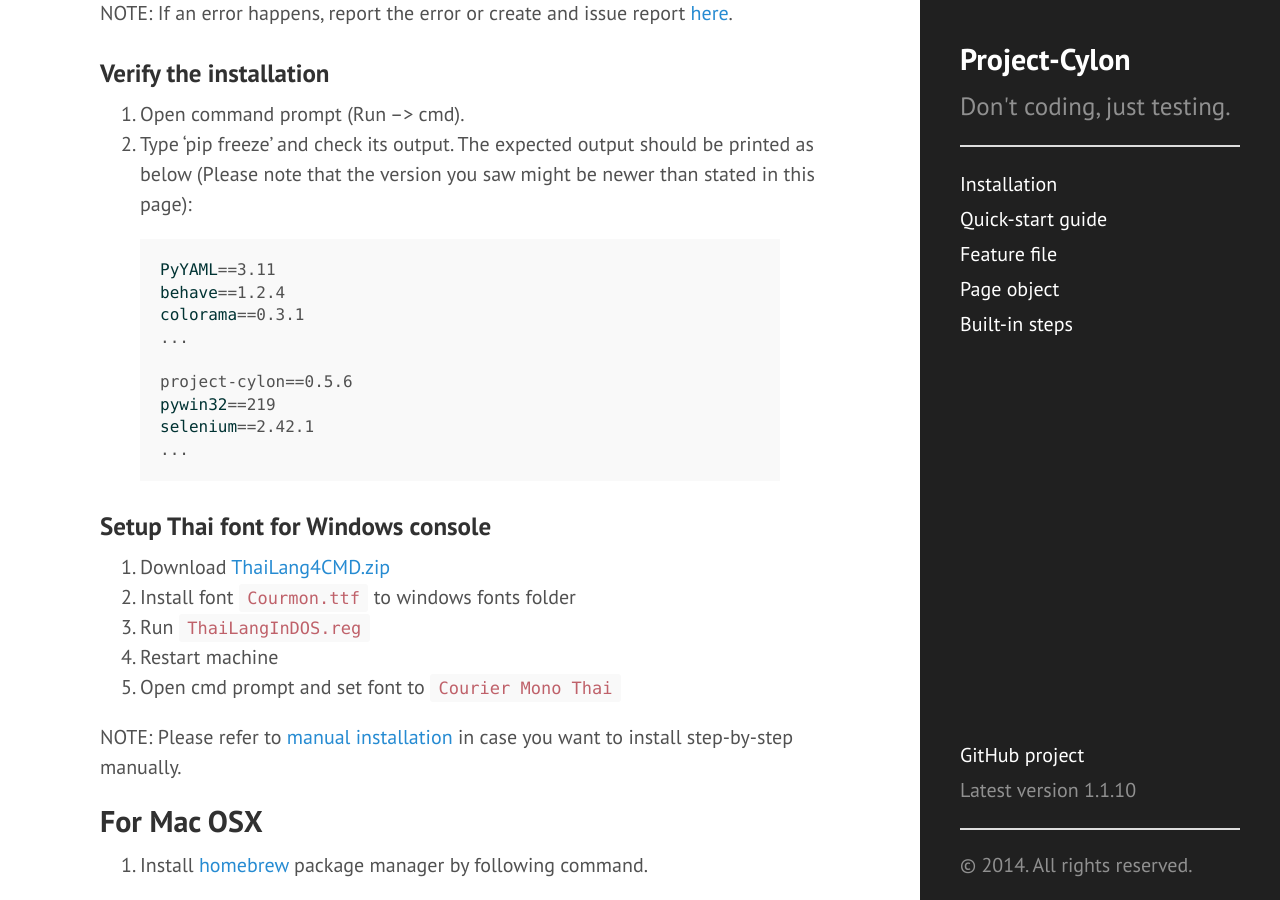
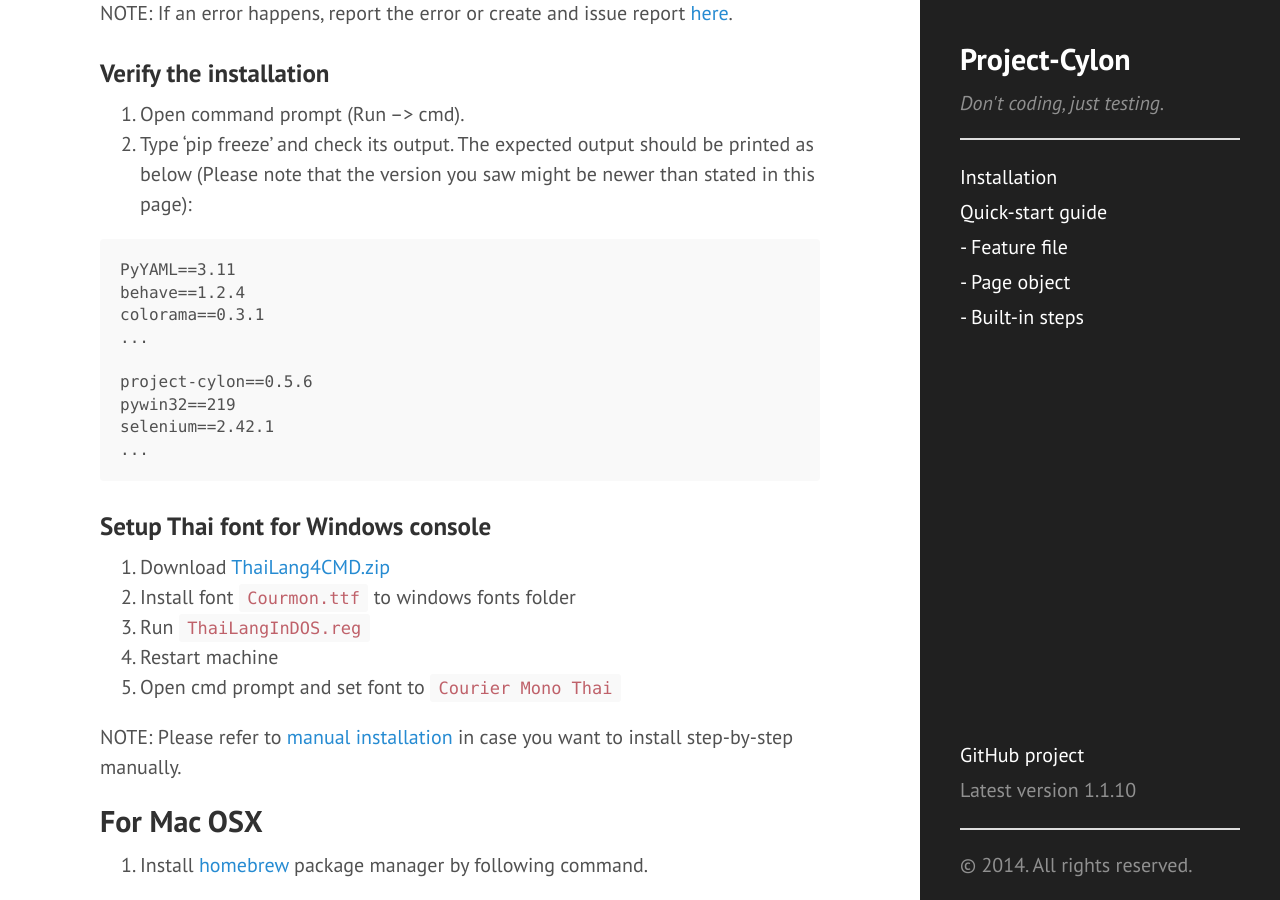
Before and after one commit to peerapats/project-cylon, a Jekyll site: the page built from document/installation.md, in a window 1280 px wide and 900 px high, scrolled down 693 px. Built offline with Jekyll 4.4.1, drawn with Linux system fonts in a browser that asks for light colours; Markdown is read by kramdown in place of the engine named in the settings.

````diff
--- a/_config.yml
+++ b/_config.yml
@@ -1,5 +1,5 @@
 # Build settings
-markdown: kramdown
+markdown: redcarpet
 
 # Site settings
 title: Project-Cylon
--- a/_includes/sidebar.html
+++ b/_includes/sidebar.html
@@ -6,16 +6,17 @@
           {{ site.title }}
         </a>
         </h2>
-        <p class="lead">{{ site.description }}</p>
+        <em>{{ site.description }}</em>
+        <!--<p class="lead">{{ site.description }}</p>-->
     </div>
     <hr/>
     <nav class="sidebar-nav">
         <!--<a class="sidebar-nav-item{% if page.url == site.baseurl %} active{% endif %}" href="{{ site.baseurl }}">Home</a>-->
         <a class="sidebar-nav-item" href="{{ site.baseurl }}/document/installation.html">Installation</a>
         <a class="sidebar-nav-item" href="{{ site.baseurl }}">Quick-start guide</a>
-        <a class="sidebar-nav-item" href="{{ site.baseurl }}/document/feature-file.html">Feature file</a>
-        <a class="sidebar-nav-item" href="{{ site.baseurl }}/document/page-object.html">Page object</a>
-        <a class="sidebar-nav-item" href="{{ site.baseurl }}/document/built-in-steps.html">Built-in steps</a>
+        <a class="sidebar-nav-item" href="{{ site.baseurl }}/document/feature-file.html">- Feature file</a>
+        <a class="sidebar-nav-item" href="{{ site.baseurl }}/document/page-object.html">- Page object</a>
+        <a class="sidebar-nav-item" href="{{ site.baseurl }}/document/built-in-steps.html">- Built-in steps</a>
 
         <!--{% comment %}
         The code below dynamically generates a sidebar nav of pages with
--- a/document/installation.md
+++ b/document/installation.md
@@ -16,8 +16,9 @@ Please follow installation guide below to setup project-cylon on your system.
 3. Run the file __cylon_install_v0.1.bat__. (If your Windows setting not set to show file type, you will not see __.bat__ so only __cylon_install_v0.1__ will be your target file)
 4. Follow the on screen instructions (This will involve many clicks but do not have to type anything). Until the command prompt display:
 
-    <pre>
-===>Finished project-cylon installation ...</pre>
+    ```
+    ===>Finished project-cylon installation ...
+    ```
 
 5. Press __Enter__ to close the command prompt window.
 
@@ -30,7 +31,7 @@ NOTE: If an error happens, report the error or create and issue report
 1. Open command prompt (Run --> cmd).
 2. Type 'pip freeze' and check its output. The expected output should be printed as below (Please note that the version you saw might be newer than stated in this page):
 
-{% highlight bash %}
+```
 PyYAML==3.11
 behave==1.2.4
 colorama==0.3.1
@@ -40,7 +41,7 @@ project-cylon==0.5.6
 pywin32==219
 selenium==2.42.1
 ...
-{% endhighlight %}
+```
 
 
 ### Setup Thai font for Windows console
@@ -60,48 +61,56 @@ in case you want to install step-by-step manually.
 
 1. Install [homebrew](http://brew.sh/) package manager by following command.
 
-    <pre>
-$ ruby -e "$(curl -fsSL https://raw.github.com/Homebrew/homebrew/go/install)"</pre>
+    ```
+    $ ruby -e "$(curl -fsSL https://raw.github.com/Homebrew/homebrew/go/install)"
+    ```
 
 2. After installation completed run following commands to check system and update homebrew.
 
-    <pre>
-$ brew doctor
-$ brew update</pre>
+    ```
+    $ brew doctor
+    $ brew update
+    ```
 
 3. Install python (and pip) on your machine.
 
-    <pre>
-$ brew install python</pre>
+    ```
+    $ brew install python
+    ```
 
 4. Install other require packages.
 
-    <pre>
-$ pip install pyyaml
-$ pip install behave
-$ pip install selenium</pre>
+    ```
+    $ pip install pyyaml
+    $ pip install behave
+    $ pip install selenium
+    ```
 
 5. Install project-cylon package.
 
-    <pre>
-$ pip install project-cylon</pre>
+    ```
+    $ pip install project-cylon
+    ```
 
 
 ## For Linux (test on Ubuntu)
 
 1. Almost linux are bundle with python and easy_install, firstly you need to install pip.
 
-    <pre>
-$ sudo easy_install pip</pre>
+    ```
+    $ sudo easy_install pip
+    ```
 
 2. Then install required packages by following command.
 
-    <pre>
-$ sudo pip install pyyaml
-$ sudo pip install behave
-$ sudo pip install selenium</pre>
+    ```
+    $ sudo pip install pyyaml
+    $ sudo pip install behave
+    $ sudo pip install selenium
+    ```
 
 3. Finally install project-cylon package.
 
-    <pre>
-$ sudo pip install project-cylon</pre>
+    ```
+    $ sudo pip install project-cylon
+    ```
````
Also changed, not shown: document/built-in-steps.md (+8 -8 lines), document/feature-file.md (+8 -8 lines), document/page-object.md (+8 -8 lines).
